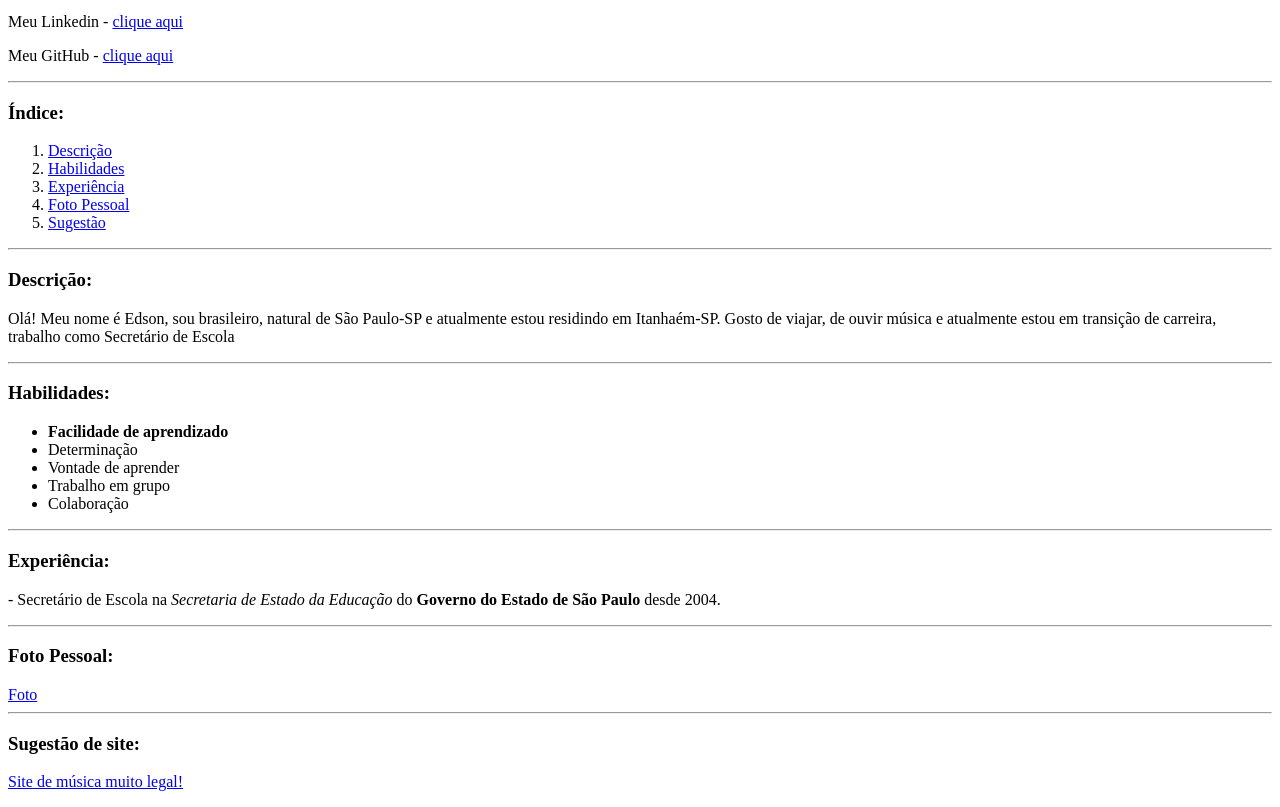
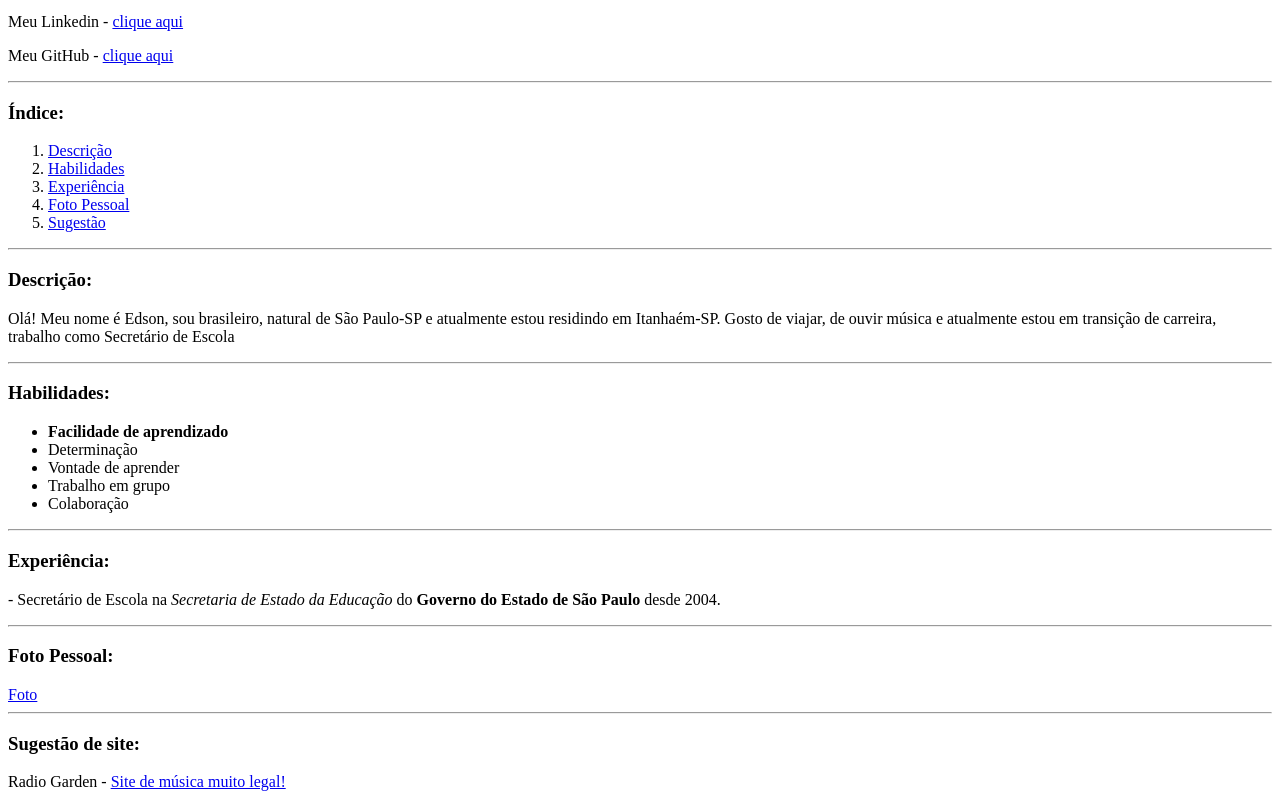
Before and after one commit to Edson1206/Edson1206.github.io, a plain HTML site: page index.html in a window 1280 px wide. Shown: the part 148-955 px from the top of the page. Drawn offline with Linux system fonts and the light colour scheme.

Commit message:
Final Index.html

```diff
--- a/index.html
+++ b/index.html
@@ -44,6 +44,6 @@
     <a href="./Edson.jpg">Foto</a>
     <hr>
     <h3 id="Site">Sugestão de site:</h3>
-    <a href="http://radio.garden/search" target="_blank">Site de música muito legal!</a>
+    <p>Radio Garden - <a href="http://radio.garden/search" target="_blank">Site de música muito legal!</a></p>
       </body>
 </html>
```
